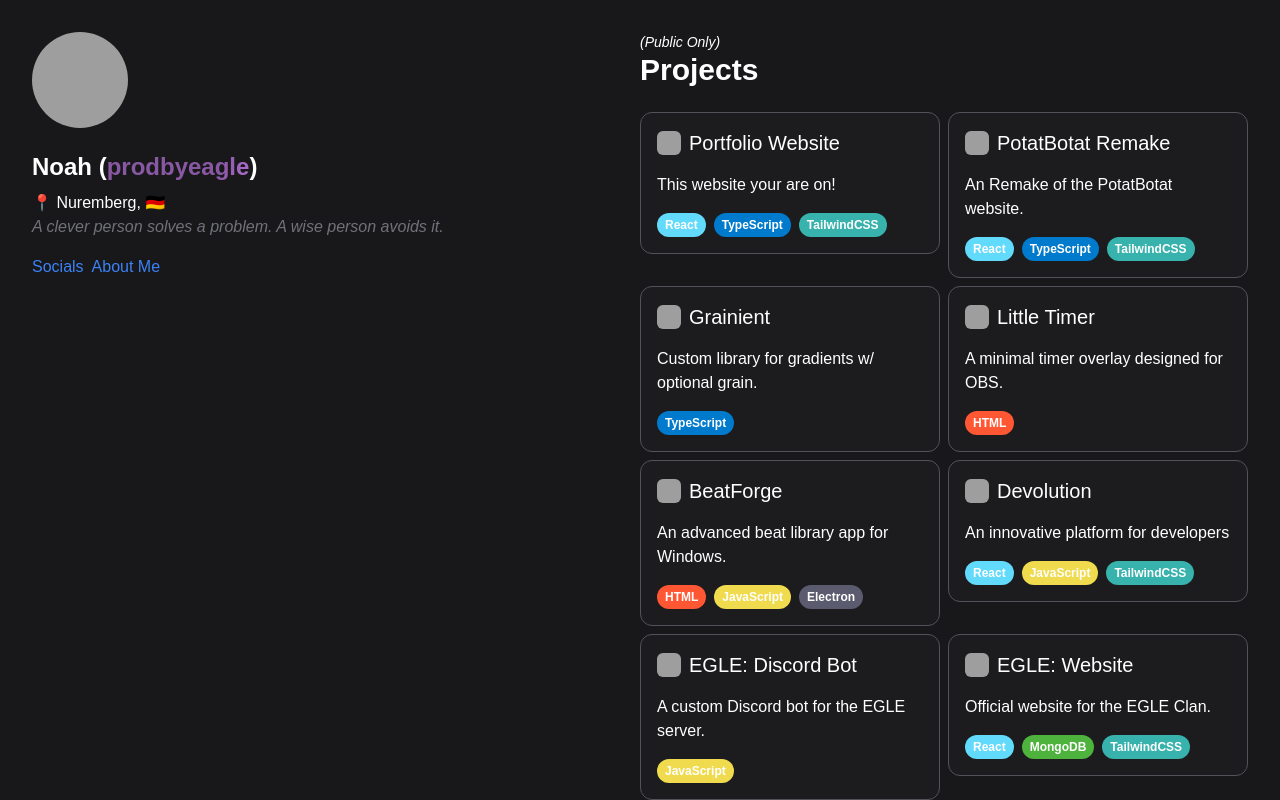
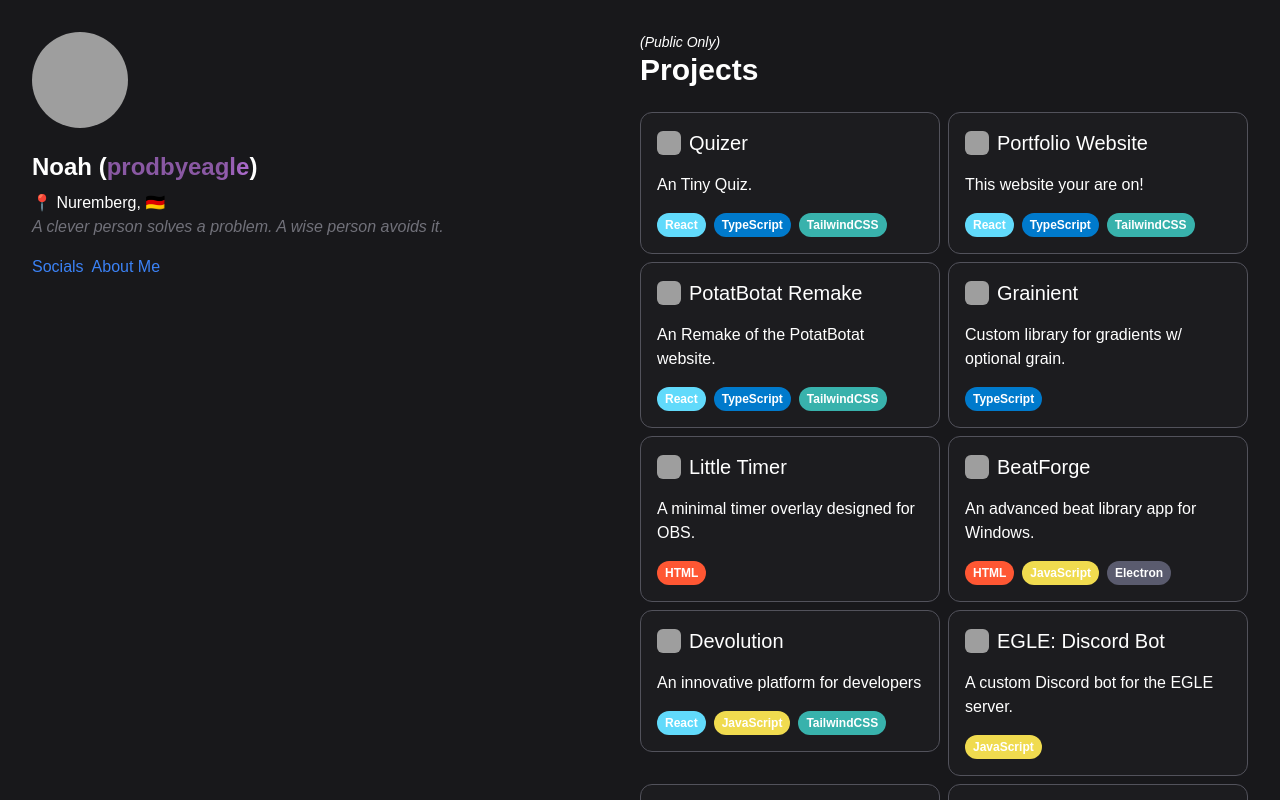
Before and after one commit to prodbyeagle/portfolio2, a React (Create React App) app: page / in a window 1280 px wide. Shown: the top 800 px of the page. Built offline with nearby package versions, Linux system fonts and the light colour scheme; grey boxes are pictures that could not be loaded; the HTML template or start-up script is replaced by a standard one.

Commit message:
added quizer

```diff
--- a/src/data/projects.ts
+++ b/src/data/projects.ts
@@ -1,12 +1,27 @@
 export const projects = [
    {
       id: 1,
+      title: 'Quizer',
+      imageUrl: 'https://raw.githubusercontent.com/prodbyeagle/portfolio2/refs/heads/master/src/assets/eagleicon.webp',
+      description: 'An Tiny Quiz.',
+      extendedDescription: 'I build this Website/Game cause my friend came back to his pc and wanted to code again. So we did the same project.',
+      tags: ['React', 'TypeScript', 'TailwindCSS'],
+      repoLink: 'https://github.com/prodbyeagle/quizer',
+      shadowColor: 'shadow-cyan-500/50',
+      bgColor: 'bg-cyan-500/20',
+      hoverShadowColor: 'hover:shadow-cyan-500/50',
+      hoverBGColor: 'hover:bg-cyan-500/20',
+      year: "10/2024",
+      homepageLink: 'https://prodbyeagle-quizer.vercel.app/'
+   },
+   {
+      id: 2,
       title: 'Portfolio Website',
       imageUrl: 'https://raw.githubusercontent.com/prodbyeagle/portfolio2/refs/heads/master/src/assets/eagleicon.webp',
       description: 'This website your are on!',
       extendedDescription: 'Created with React and Tailwind CSS, this portfolio highlights my work, skills, and offers a seamless user experience, allowing visitors to easily navigate through my public projects.',
       tags: ['React', 'TypeScript', 'TailwindCSS'],
-      repoLink: 'https://prodbyeagle.vercel.app/',
+      repoLink: 'https://github.com/prodbyeagle/portfolio2',
       shadowColor: 'shadow-eagle/50',
       bgColor: 'bg-eagle/20',
       hoverShadowColor: 'hover:shadow-eagle/50',
@@ -15,7 +30,7 @@ export const projects = [
       homepageLink: 'https://prodbyeagle.vercel.app/'
    },
    {
-      id: 2,
+      id: 3,
       title: 'PotatBotat Remake',
       imageUrl: 'https://potat.app/tatoExplode.gif',
       description: 'An Remake of the PotatBotat website.',
@@ -30,7 +45,7 @@ export const projects = [
       homepageLink: 'https://potatbotat.vercel.app/'
    },
    {
-      id: 3,
+      id: 4,
       title: 'Grainient',
       imageUrl: 'https://raw.githubusercontent.com/prodbyeagle/grainient/refs/heads/main/site/assets/images/GrainDemo.png',
       description: 'Custom library for gradients w/ optional grain.',
@@ -45,7 +60,7 @@ export const projects = [
       homepageLink: 'https://prodbyeagle.github.io/grainient/'
    },
    {
-      id: 4,
+      id: 5,
       title: 'Little Timer',
       imageUrl: 'https://raw.githubusercontent.com/prodbyeagle/portfolio2/refs/heads/master/src/assets/tinytimer.webm',
       description: 'A minimal timer overlay designed for OBS.',
@@ -59,7 +74,7 @@ export const projects = [
       year: "09/2024",
    },
    {
-      id: 5,
+      id: 6,
       title: 'BeatForge',
       imageUrl: 'https://raw.githubusercontent.com/prodbyeagle/BeatForge/refs/heads/main/assets/icon.png',
       description: 'An advanced beat library app for Windows.',
@@ -73,7 +88,7 @@ export const projects = [
       year: "04/2024",
    },
    {
-      id: 6,
+      id: 7,
       title: 'Devolution',
       imageUrl: 'https://raw.githubusercontent.com/prodbyeagle/portfolio2/refs/heads/master/src/assets/devolution.webp',
       description: 'An innovative platform for developers',
@@ -87,7 +102,7 @@ export const projects = [
       year: "02/2024",
    },
    {
-      id: 7,
+      id: 8,
       title: 'EGLE: Discord Bot',
       imageUrl: 'https://raw.githubusercontent.com/prodbyeagle/portfolio2/refs/heads/master/src/assets/eagleicon.webp',
       description: 'A custom Discord bot for the EGLE server.',
@@ -101,7 +116,7 @@ export const projects = [
       year: "06/2024",
    },
    {
-      id: 8,
+      id: 9,
       title: 'EGLE: Website',
       imageUrl: 'https://raw.githubusercontent.com/prodbyeagle/portfolio2/refs/heads/master/src/assets/eagleicon.webp',
       description: 'Official website for the EGLE Clan.',
@@ -116,7 +131,7 @@ export const projects = [
       homepageLink: 'https://egle-web.vercel.app/',
    },
    {
-      id: 9,
+      id: 10,
       title: 'Chilly: RPG',
       imageUrl: 'https://raw.githubusercontent.com/prodbyeagle/portfolio2/refs/heads/master/src/assets/chillyrng.webp',
       description: 'An RPG version of the Chilly Discord bots.',
@@ -130,7 +145,7 @@ export const projects = [
       year: "08/2023",
    },
    {
-      id: 10,
+      id: 11,
       title: 'Chilly',
       imageUrl: 'https://raw.githubusercontent.com/prodbyeagle/portfolio2/refs/heads/master/src/assets/chilly.webp',
       description: 'My first coding project as a developer.',
```
